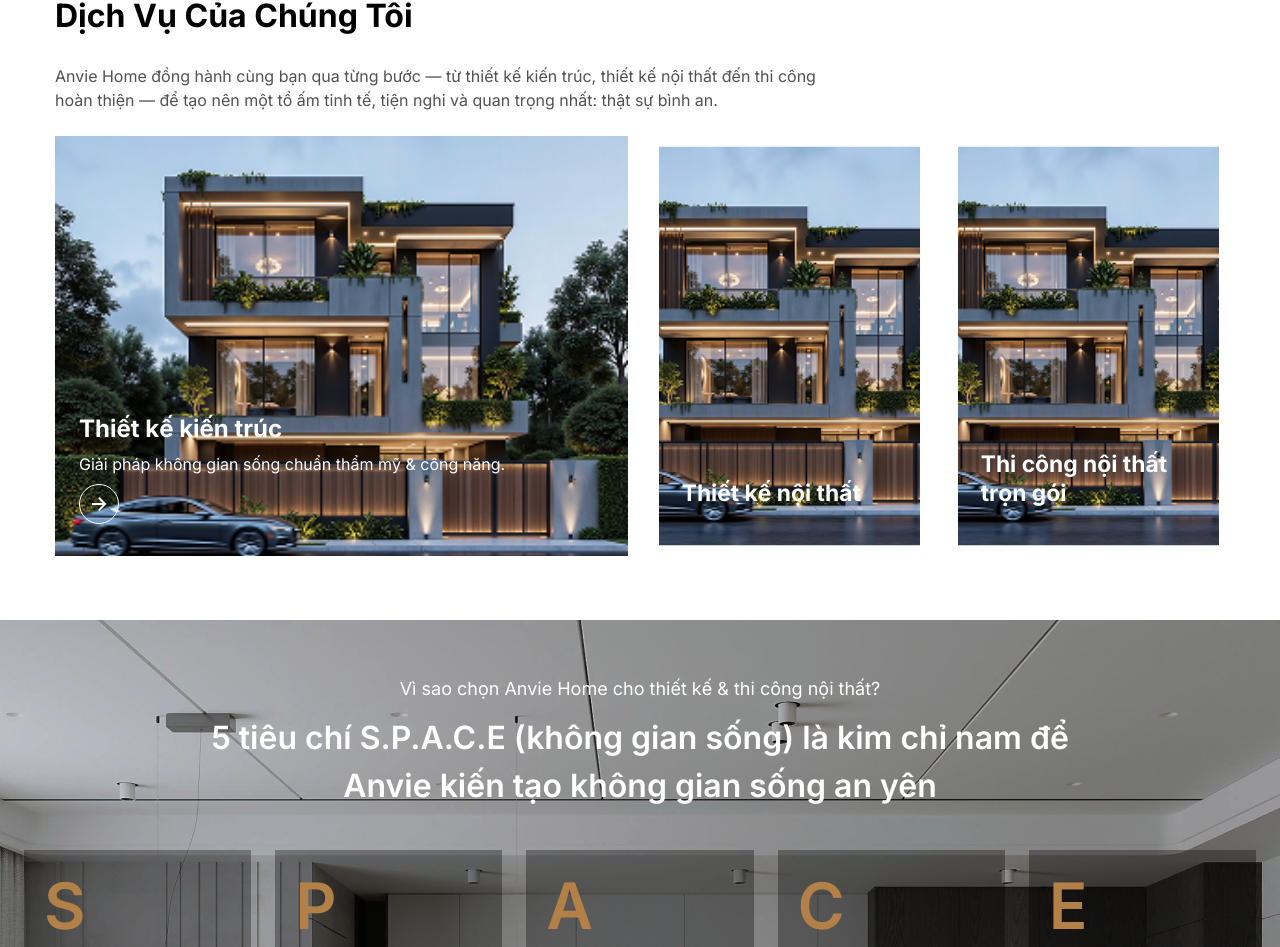
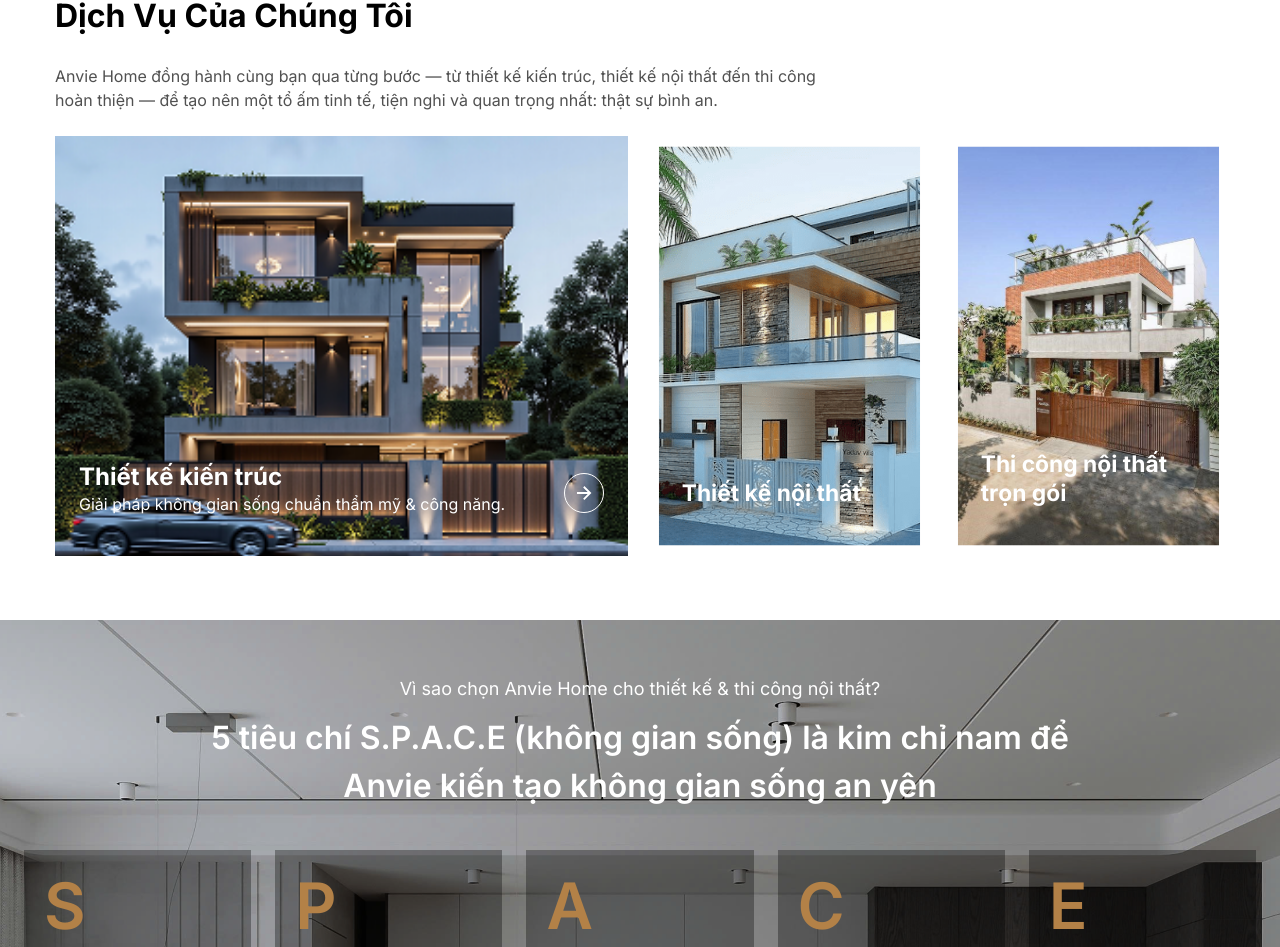
Before and after one commit to tranvangiang171197-cyber/anvie, a Next.js app: page / in a window 1280 px wide. Shown: the part 792-1739 px from the top of the page. Built offline with nearby package versions, Linux system fonts and the light colour scheme.

Commit message:
Add fix UI

```diff
--- a/src/app/an-vi-an-yen/page.tsx
+++ b/src/app/an-vi-an-yen/page.tsx
@@ -143,7 +143,7 @@ export default async function AnViAnYenPage() {
           <div className="grid gap-4 md:gap-8 grid-cols-1 md:grid-cols-2 lg:grid-cols-3">
             {brandMessages.map((message, index) => (
               <AnimateOnScroll key={index} animation="fadeInUp" delay={index * 0.15} duration={0.7}>
-                <div className="text-left space-y-4 min-h-[210px] md:min-h-[370px] flex flex-col items-center justify-between bg-black/24 backdrop-blur-[6px] p-4">
+                <div className="text-left space-y-4 min-h-[210px] md:min-h-[370px] flex flex-col items-center justify-between bg-black/24 backdrop-blur-[8px] p-4">
                   <h3 className="text-[20px] mdtext-[36px] w-full text-left font-semibold text-[#E6BC8B]">
                     {message.title} <br />
                     {message.title_2} <br />
--- a/src/components/services-section.tsx
+++ b/src/components/services-section.tsx
@@ -13,12 +13,12 @@ const services = [
   {
     title: "Thiết kế nội thất",
     description: "Ngôn ngữ nội thất đậm chất Anvie, phù hợp từng gia chủ.",
-    image: "/home/service_1.png",
+    image: "/home/house_1.png",
   },
   {
     title: "Thi công nội thất trọn gói",
     description: "Đồng hành từ xưởng tới bàn giao chìa khóa.",
-    image: "/home/service_1.png",
+    image: "/home/house_2.jpg",
   },
 ];
 
@@ -93,8 +93,9 @@ export function ServicesSection() {
                   style={{ backgroundImage: `url(${service.image})` }}
                 />
                 <div className="absolute inset-x-0 bottom-0 px-6 pb-8 text-white">
-                  <div className="flex items-end justify-between gap-4 flex-row">
-                    <div className="space-y-2 flex-1 text-left">
+                  <div className="flex items-start justify-between gap-4 flex-row w-full">
+                    <div className="space-y-2 flex items-center justify-center text-left w-full gap-4">
+                      <div className="w-full">
                       <h3 className="text-[24px] font-bold leading-tight">{service.title}</h3>
                       <p
                         className={`text-base font-normal text-white transition-opacity duration-300 ${
@@ -103,9 +104,9 @@ export function ServicesSection() {
                       >
                         {service.description}
                       </p>
-
+                      </div>
                     <div
-                      className={` w-10 h-10 rounded-full bg-transparent  flex items-center justify-center border border-white transition-opacity duration-300 ${
+                      className={` min-w-10 min-h-10 cursor-pointer rounded-full bg-transparent hover:bg-primary flex items-center justify-center border border-white transition-opacity duration-300 ${
                          shouldShowContent ? "display" : "hidden"
                       }`}
                     >
```
Also changed, not shown: public/home/house_1.png (added), public/home/house_2.jpg (added).
